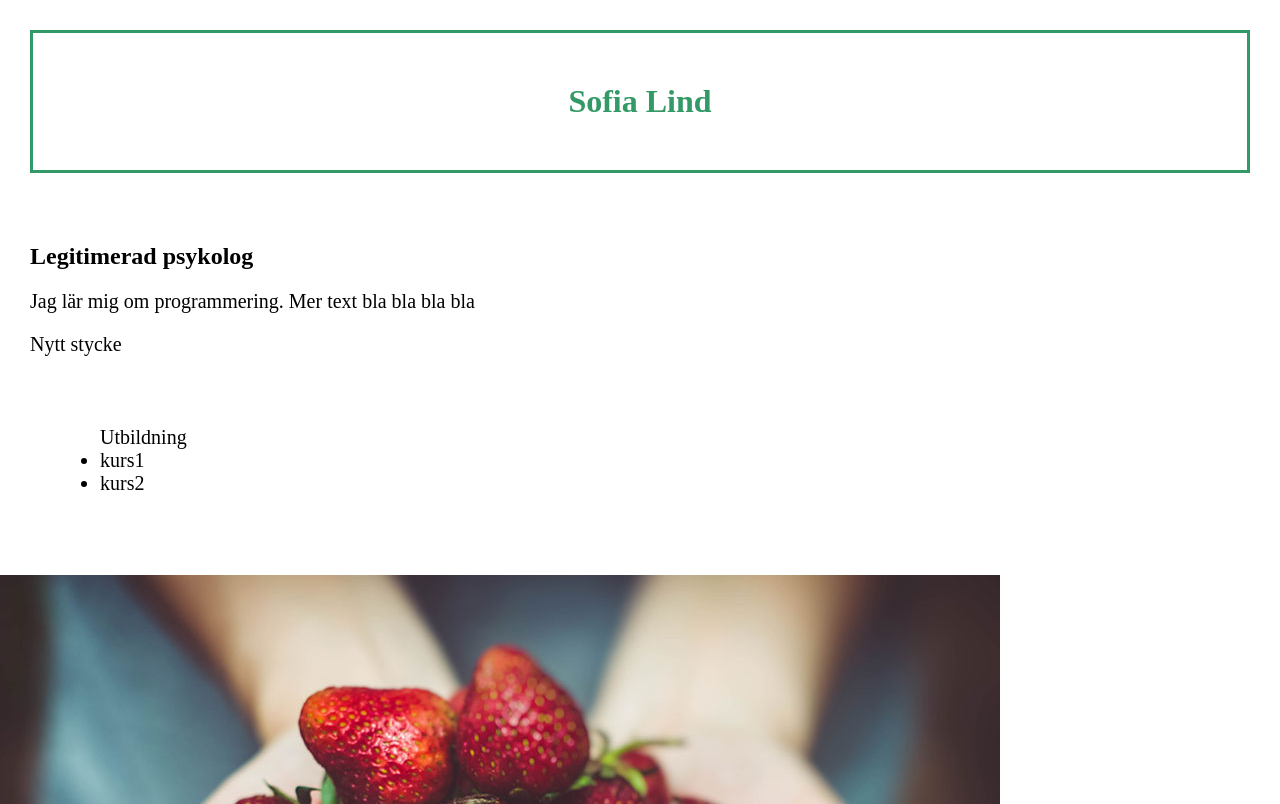
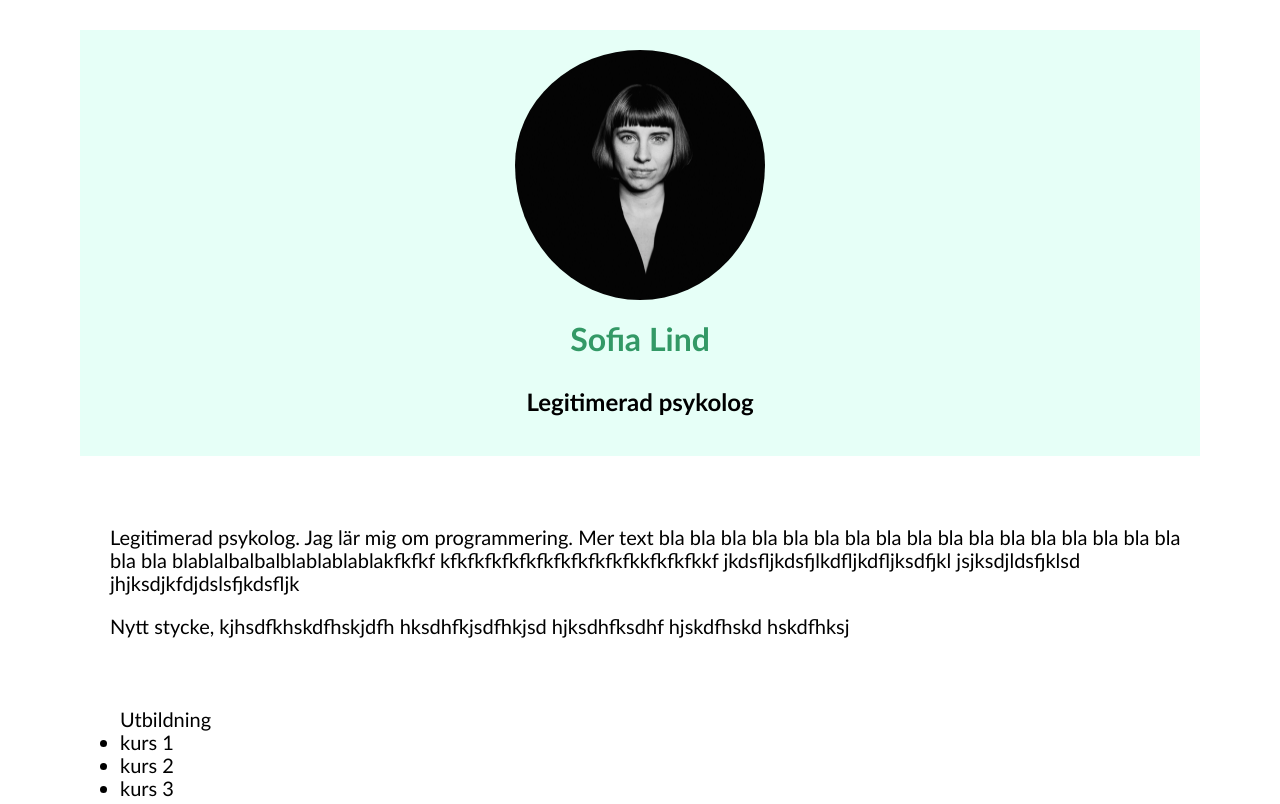
Before and after one commit to sofiajlind/Github, a plain HTML site: page tutorial/index.html in a window 1280 px wide. Shown: the top 804 px of the page. Drawn offline with nearby package versions, Linux system fonts and the light colour scheme.

Commit message:
ändring

```diff
--- a/tutorial/index.html
+++ b/tutorial/index.html
@@ -7,16 +7,23 @@
 		<link rel="stylesheet" type="text/css" href="styles.css">
 	</head>
 	<body>
-	<div>
+	<div class="text margin block">
+		<img class="small picture" src="sofia.jpg">
 		<h1>Sofia Lind</h1>
 		<h2>Legitimerad psykolog</h2>
-		<p>Jag lär mig om programmering. Mer text bla bla bla bla </p>
-		<p>Nytt stycke</p>
+	</div>
+	<div class="text margin middle-block">
+		<p>Legitimerad psykolog. Jag lär mig om programmering. Mer text bla bla bla bla bla bla bla bla
+		bla bla bla bla bla bla bla bla bla bla bla blablalbalbalblablablablakfkfkf kfkfkfkfkfkfkfkfkfkfkfkkfkfkfkkf jkdsfljkdsfjlkdfljkdfljksdfjkl jsjksdjldsfjklsd jhjksdjkfdjdslsfjkdsfljk</p>
+		<p>Nytt stycke, kjhsdfkhskdfhskjdfh hksdhfkjsdfhkjsd hjksdhfksdhf hjskdfhskd hskdfhksj</p>
 		<ul> Utbildning
-			<li>kurs1</li>
-			<li>kurs2</li>
+			<li>kurs 1</li>
+			<li>kurs 2</li>
+			<li>kurs 3</li>
 		</ul>
 	</div>
-		<img src="exempelbilder/bild1.jpg">
+	<div class="text margin bottom block">
+		<img class="full page" src="exempelbilder/bild1.jpg">
+	</div>
 	</body>
 </html>
--- a/tutorial/styles.css
+++ b/tutorial/styles.css
@@ -1,28 +1,52 @@
-div {
-	margin: 30px
+body {
+
 }
 p {
 	font-size: 20px;
-	font-family:
-	font-style: italic;
+	font-family: Candara, Calibri, Segoe, "Segoe UI", Optima, Arial, sans-serif;
+	margin-left: 30px;
 }
-
 h1 {
 	text-align: center;
 	color: #339966;
-	border: solid;
-	padding: 50px
+	font-family: Candara, Calibri, Segoe, "Segoe UI", Optima, Arial, sans-serif;
 }
 h2 {
-	margin-top: 70px;
+	margin-top: 30px;
+	text-align: center;
+	font-family: Candara, Calibri, Segoe, "Segoe UI", Optima, Arial, sans-serif;
 }
 ul {
 	font-size: 20px;
-	margin: 20px;
-	padding: 50px;
+	margin-top: 70px;
+	font-family: Candara, Calibri, Segoe, "Segoe UI", Optima, Arial, sans-serif;
 }
-
-
-.regular-text {
-
+.text.margin {
+	margin-left: auto;
+    margin-right: auto;
+    width: 70em;
 }
+.small.picture {
+	width: 250px;
+	height: 250px;
+	border-radius: 50%;
+	display: block;
+    margin-left: auto;
+    margin-right: auto;
+    padding-top: 20px;
+}
+.block {
+	background-color: #e6fff7;
+	margin-top: 30px;
+	padding-bottom: 20px;
+}
+.middle-block {
+	margin-top: 70px;
+}
+.bottom.block {
+	margin-top: 150px;
+}
+.full.page {
+	width: 100%;
+	height: 300px
+}
```
Also changed, not shown: tutorial/sofia.jpg (added).
